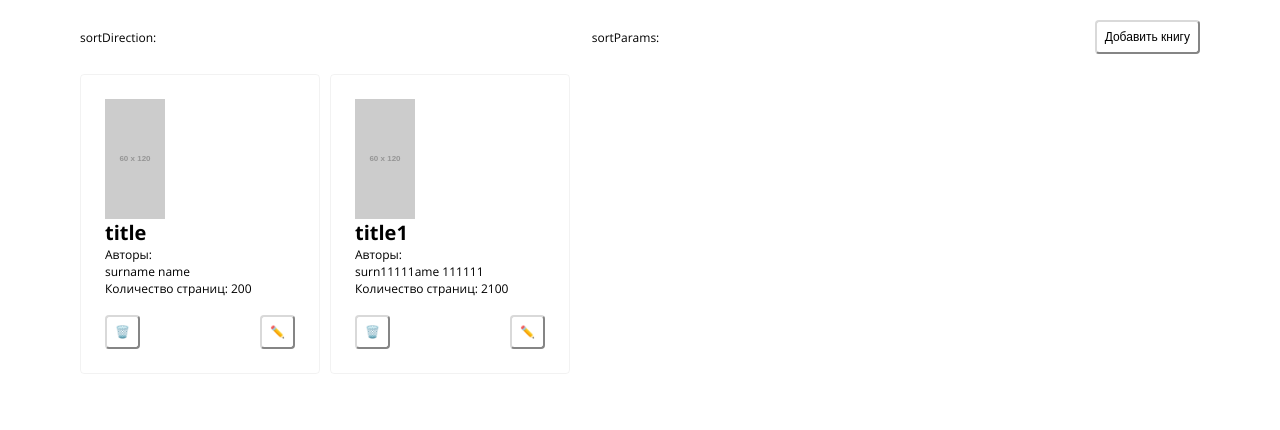
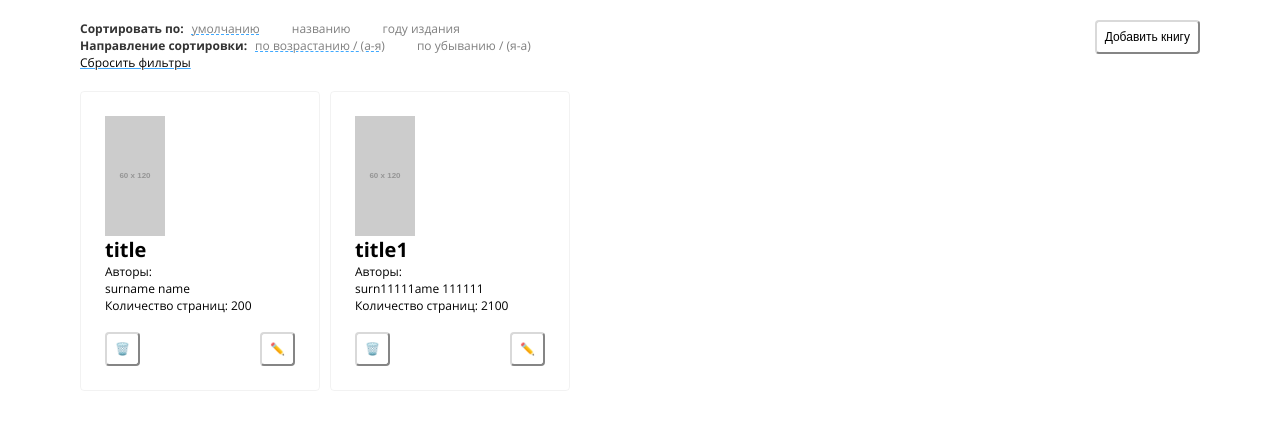
Before and after one commit to JulieSemenova/books_editor, a React (Create React App) app: page / in a window 1280 px wide. Shown: the top 430 px of the page. Built offline with nearby package versions, Linux system fonts and the light colour scheme.

Commit message:
✨ filters reducer + filters typings

```diff
--- a/src/components/AddBookForm/AddBookForm.tsx
+++ b/src/components/AddBookForm/AddBookForm.tsx
@@ -1,7 +1,7 @@
 import React, { Component } from 'react';
 import { connect } from 'react-redux';
 
-import { Book, Author } from '../../types';
+import { Books, Author } from '../../types';
 import Input from '../Input/Input';
 import Button from '../Button/Button';
 import { fullYearValudate } from '../../constants';
--- a/src/components/BookCard/BookCard.tsx
+++ b/src/components/BookCard/BookCard.tsx
@@ -2,13 +2,13 @@ import * as React from 'react';
 import { RouteComponentProps, withRouter } from 'react-router-dom';
 import { connect } from 'react-redux';
 
-import { Author, Book } from '../../types';
+import { Author, Books } from '../../types';
 import Button from '../Button/Button';
 import { deleteBook } from '../../redux/reducers/books';
 
 import './BookCard.css';
 
-interface Props extends RouteComponentProps, Book {
+interface Props extends RouteComponentProps, Books.Book {
   id: string;
   deleteBook: any;
 }
--- a/src/components/BookList/BookList.tsx
+++ b/src/components/BookList/BookList.tsx
@@ -2,11 +2,11 @@ import React, { Component } from 'react';
 import { connect } from 'react-redux';
 
 import BookCard from '../BookCard/BookCard';
-import { Book, ReduxState } from '../../types';
+import { Books, ReduxState } from '../../types';
 import './BookList.css';
 
 interface Props {
-  bookList: Book[];
+  bookList: Books.Book[];
 }
 
 class BookList extends Component<Props, {}> {
@@ -15,7 +15,7 @@ class BookList extends Component<Props, {}> {
     return (
       <div className="bookList">
         {bookList && bookList.length > 0 ? (
-          bookList.map((book: Book) => {
+          bookList.map((book: Books.Book) => {
             const { id, title, authors, pages } = book;
             return (
               <BookCard key={id} id={id} title={title} authors={authors} pages={pages} />
--- a/src/components/Controls/Controls.scss
+++ b/src/components/Controls/Controls.scss
@@ -3,6 +3,6 @@
 .controls {
   display: flex;
   justify-content: space-between;
-  align-items: center;
+  align-items: flex-start;
   margin-bottom: 20px;
 }
--- /dev/null
+++ b/src/components/Filters/Filters.scss
@@ -0,0 +1,43 @@
+@import '../../styles/vars.scss';
+.filters {
+  &_paramsTitle {
+    color: rgba($c_main, 0.8);
+    font-size: $fs_normal;
+    font-weight: $fw_bold;
+  }
+
+  &_item {
+    display: inline-block;
+    margin-right: $d_normal;
+    padding: 0 $d_small;
+    color: rgba($c_main, 0.5);
+    font-size: $fs_normal;
+    font-weight: $fw_regular;
+    cursor: pointer;
+
+    &--active {
+      text-decoration: underline;
+      text-decoration-color: $c_primary;
+      text-decoration-style: dashed;
+    }
+
+    &:hover {
+      color: rgba($c_main, 0.7);
+    }
+  }
+
+  &_clear {
+    font-size: $fs_normal;
+    font-weight: $fw_regular;
+    cursor: pointer;
+
+    text-decoration: underline;
+    text-decoration-color: $c_primary;
+    text-decoration-style: solid;
+
+    &:hover {
+      color: rgba($c_main, 0.7);
+      text-decoration-color: $c_secondary;
+    }
+  }
+}
--- a/src/components/Filters/Filters.tsx
+++ b/src/components/Filters/Filters.tsx
@@ -1,25 +1,86 @@
 import * as React from 'react';
 import { connect } from 'react-redux';
 
-import { toggle, clear } from '../../redux/reducers/filters';
+import { Filters, Action } from '../../types';
+import { pickFilter, toggleDirection, clear } from '../../redux/reducers/filters';
+import './Filters.css';
 
 interface Props {
-  clear: any;
-  filters: any;
+  clear: Filters.AC_Clear;
+  filters: Filters.State;
+  pickFilter: Filters.AC_PickFilter;
+  toggleDirection: Filters.AC_ToggleDirection;
 }
 
-class Filters extends React.Component<Props, {}> {
+class FiltersContainer extends React.Component<Props, {}> {
+  getFilterClassName = (param: Filters.SortParam) => {
+    let className = 'filters_item';
+    if (param === this.props.filters.param) {
+      className += ' filters_item--active';
+    }
+    return className;
+  };
+
+  getFilterDirectionClassName = (direction: Filters.Diretion) => {
+    let className = 'filters_item';
+    if (direction === this.props.filters.direction) {
+      className += ' filters_item--active';
+    }
+    return className;
+  };
+
   render() {
+    const { clear, pickFilter, toggleDirection } = this.props;
+
     return (
-      <>
-        <div>sortDirection:{this.props.filters.sortDirection}</div>
-        <div>sortParams:{this.props.filters.sortParams}</div>
-      </>
+      <section className="filters">
+        <div className="filters_params">
+          <span className="filters_paramsTitle">Сортировать по:</span>
+          <span
+            className={this.getFilterClassName('default')}
+            onClick={() => pickFilter('default')}
+          >
+            умолчанию
+          </span>
+          <span
+            className={this.getFilterClassName('title')}
+            onClick={() => pickFilter('title')}
+          >
+            названию
+          </span>
+          <span
+            className={this.getFilterClassName('year')}
+            onClick={() => pickFilter('year')}
+          >
+            году издания
+          </span>
+        </div>
+
+        <div className="filters_params">
+          <span className="filters_paramsTitle">Направление сортировки:</span>
+          <span
+            className={this.getFilterDirectionClassName('ASC')}
+            onClick={() => toggleDirection()}
+          >
+            по возрастанию / (а-я)
+          </span>
+          <span
+            className={this.getFilterDirectionClassName('DESC')}
+            onClick={() => toggleDirection()}
+          >
+            по убыванию / (я-а)
+          </span>
+        </div>
+
+        <div className="filters_clear" onClick={() => clear()}>
+          Сбросить фильтры
+        </div>
+      </section>
     );
   }
 }
 
 export default connect(
   ({ filters }: any) => ({ filters }),
-  { toggle, clear },
-)(Filters);
+  { pickFilter, toggleDirection, clear },
+)(FiltersContainer);
--- a/src/redux/reducers/books.ts
+++ b/src/redux/reducers/books.ts
@@ -69,21 +69,24 @@ export default function reducer(
   }
 }
 
-export const addBook = (data: any) => {
+export const addBook: Books.AC_AddBook = (data: Books.Book) => {
   return {
     data,
     type: ADD,
   };
 };
 
-export const deleteBook = (data: string) => {
+export const deleteBook: Books.AC_DeleteBook = (data: Books.Book['id']) => {
   return {
     data,
     type: DELETE,
   };
 };
 
-export const updateBook = (data: { id: string; book: any }) => {
+export const updateBook: Books.AC_UpdateBook = (data: {
+  id: string;
+  book: Books.Book;
+}) => {
   return {
     data,
     type: UPDATE,
--- a/src/redux/reducers/filters.ts
+++ b/src/redux/reducers/filters.ts
@@ -1,17 +1,12 @@
 import { Filters, Action } from '../../types';
 
-export const TOGGLE: string = 'filters/TOGGLE';
+export const PICK_FILTER: string = 'filters/PICK_FILTER';
+export const TOGGLE_DIRECTION: string = 'filters/TOGGLE_DIRECTION';
 export const CLEAR: string = 'filters/CLEAR';
 
 export const initialState: Filters.State = {
-  year: {
-    direction: 'ASC',
-    isActive: false,
-  },
-  title: {
-    direction: 'ASC',
-    isActive: false,
-  },
+  param: 'default',
+  direction: 'ASC',
 };
 
 export default function reducer(
@@ -19,8 +14,20 @@ export default function reducer(
   action: Action = {},
 ): Filters.State {
   switch (action.type) {
-    case TOGGLE: {
-      return {};
+    case PICK_FILTER: {
+      const param = action.data;
+      return {
+        ...state,
+        param,
+        direction: 'ASC',
+      };
+    }
+    case TOGGLE_DIRECTION: {
+      const direction = state.direction === 'ASC' ? 'DESC' : 'ASC';
+      return {
+        ...state,
+        direction,
+      };
     }
 
     case CLEAR: {
@@ -31,10 +38,16 @@ export default function reducer(
   }
 }
 
-export const toggle: Filters.AC_Add = (sortParam: string) => {
+export const pickFilter: Filters.AC_PickFilter = (data: string) => {
   return {
-    sortParam,
-    type: TOGGLE,
+    data,
+    type: PICK_FILTER,
+  };
+};
+
+export const toggleDirection: Filters.AC_ToggleDirection = () => {
+  return {
+    type: TOGGLE_DIRECTION,
   };
 };
 
```
Also changed, not shown: src/types.ts (+22 -17 lines).
